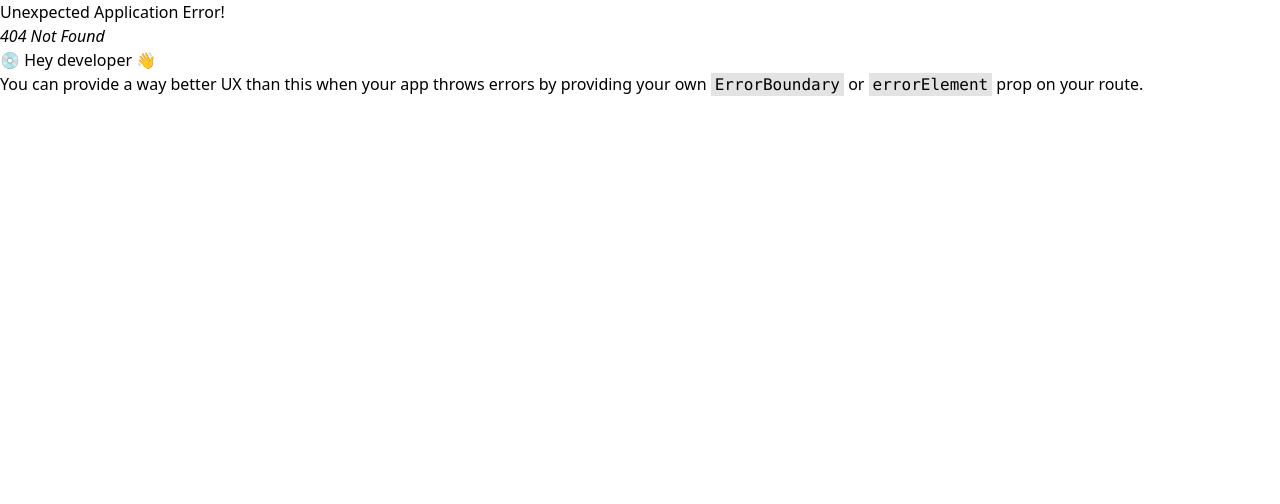
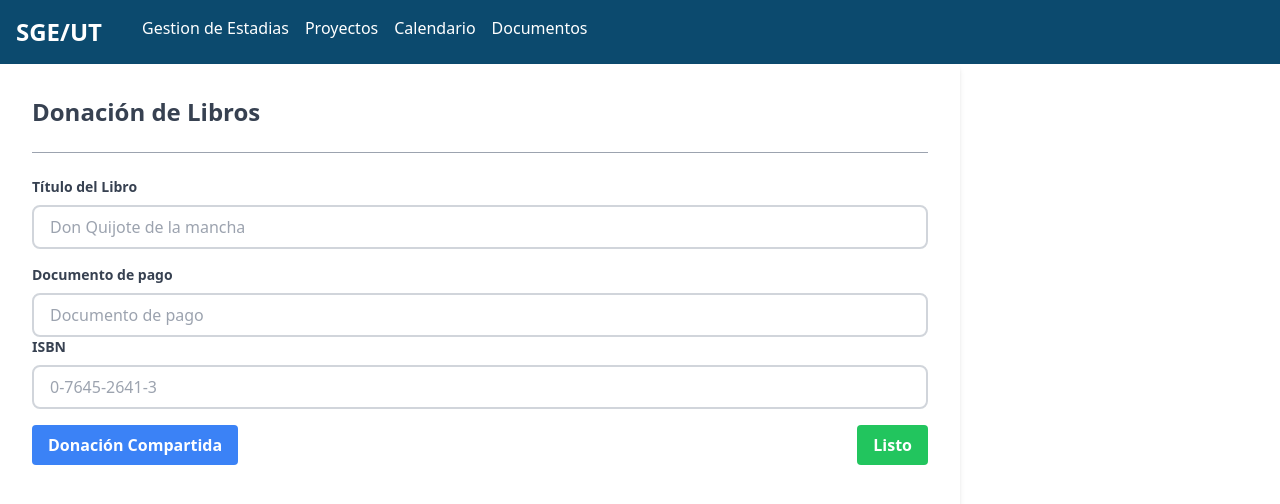
Before and after one commit to AlexUT22393235/integradora_proyecto, a React (Create React App) app: page /DonacionLibro in a window 1280 px wide. Before the commit this address had no page. Shown: the top 504 px of the page. Built offline with nearby package versions, Linux system fonts and the light colour scheme.

Commit message:
Maquetado_donacio_libro

```diff
--- /dev/null
+++ b/src/pages/DonacionLibro.js
@@ -0,0 +1,68 @@
+import React from 'react';
+import Header from '../components/Header';
+
+function DonacioLibro() {
+    return (
+        <>
+            <Header />
+            <div className="flex min-h-screen">
+                <div className="flex-grow p-8 bg-white rounded shadow-md">
+                    <h1 className="mb-6 text-2xl font-bold text-gray-700">Donación de Libros</h1>
+                    <hr className="mb-6 border-gray-400" /> {/* Línea horizontal */}
+                    <div className="mb-4" >
+                        <div className="relative mb-4">
+                            <label htmlFor="title" className="block mb-2 text-sm font-bold text-gray-700">
+                                Título del Libro
+                            </label>
+                            <div className="border-2 border-gray-300 rounded-lg">
+                                <input
+                                    id="title"
+                                    type="text"
+                                    placeholder="Don Quijote de la mancha"
+                                    className="w-full px-4 py-2 text-gray-700 bg-transparent rounded-lg focus:outline-none"
+                                />
+                            </div>
+                        </div>
+                        <label htmlFor="payment-doc" className="block mb-2 text-sm font-bold text-gray-700">
+                            Documento de pago
+                        </label>
+                        <input
+                            id="payment-doc"
+                            type="text"
+                            placeholder="Documento de pago"
+                            className="w-full px-4 py-2 text-gray-700 bg-transparent border-2 border-gray-300 rounded-lg focus:outline-none"
+                        />
+
+                        <label htmlFor="isbn" className="block mb-2 text-sm font-bold text-gray-700">
+                            ISBN
+                        </label>
+                        <input
+                            id="isbn"
+                            type="text"
+                            placeholder="0-7645-2641-3"
+                            className="w-full px-4 py-2 text-gray-700 bg-transparent border-2 border-gray-300 rounded-lg focus:outline-none"
+                        />
+
+                        <div className="flex items-center justify-between mt-4"> {/* Margen superior para los botones */}
+                            <button
+                                type="button"
+                                className="px-4 py-2 font-bold text-white bg-blue-500 rounded hover:bg-blue-700 focus:outline-none focus:shadow-outline"
+                            >
+                                Donación Compartida
+                            </button>
+                            <button
+                                type="button"
+                                className="px-4 py-2 font-bold text-white bg-green-500 rounded hover:bg-green-700 focus:outline-none focus:shadow-outline"
+                            >
+                                Listo
+                            </button>
+                        </div>
+                    </div>
+                </div>
+                <div className="w-1/4"></div>
+            </div>
+        </>
+    );
+}
+
+export default DonacioLibro;
--- a/src/routes/routes.js
+++ b/src/routes/routes.js
@@ -1,11 +1,16 @@
 import { createBrowserRouter } from "react-router-dom";
 
 import DashAsesor from "../pages/DashAsesor";
+import DonacionLibro from "../pages/DonacionLibro";
 
 export const rutas = createBrowserRouter([
     {
       path: "/DashAsesor",
       element: <DashAsesor />
+    },
+    {
+      path: "/DonacionLibro",
+      element: <DonacionLibro />
     }
 
 ]);
```
